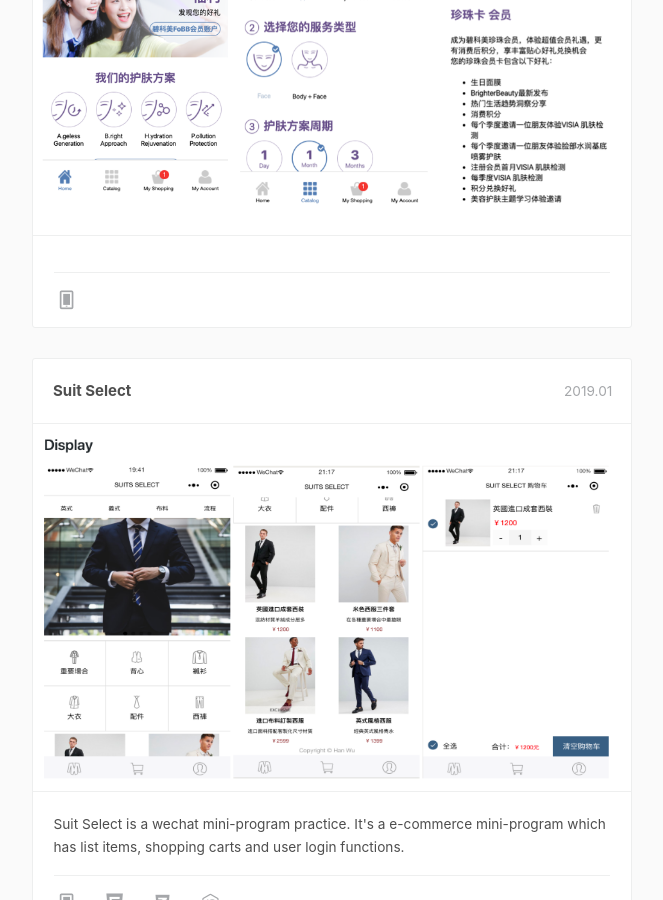
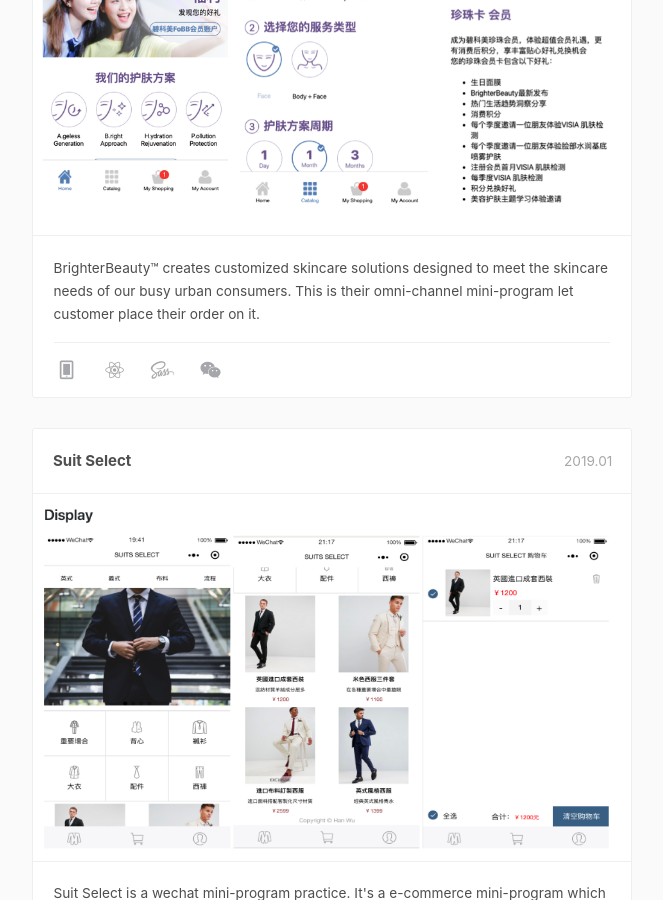
Before and after one commit to elinyuhanwu/elinyuhanwu.github.io, a Jekyll site: the page built from portfolio/index.html, in a window 1280 px wide and 900 px high, scrolled down 610 px. Shown: the whole window, without its empty margins (308-971 px from the left). Built offline with Jekyll 4.4.1, drawn with Linux system fonts in a browser that asks for light colours; nearby versions of some CDN libraries; comment, search, counter and statistics services are not loaded.

Commit message:
add portfolio

```diff
--- a/portfolio/index.html
+++ b/portfolio/index.html
@@ -28,13 +28,14 @@
 							<img src="images/work-bb.png">
 							<ul>
 								<li>
-
+									BrighterBeauty™ creates customized skincare solutions designed to meet the skincare needs of our busy urban consumers.
+									This is their omni-channel mini-program let customer place their order on it.
 								</li>
 								<li class="skill">
 									<span class="cbp_tmicon-phone"></span>
-									<span class="cbp_tmicon-react"></span>
-									<span class="fab fa-css3-sass"></span>
-									<span class="fab fa-node-wechat"></span>
+									<span class="fab fa-react"></span>
+									<span class="fab fa-sass"></span>
+									<span class="fab fa-weixin"></span>
 								</li>
 							</ul>
 						</div>
```
